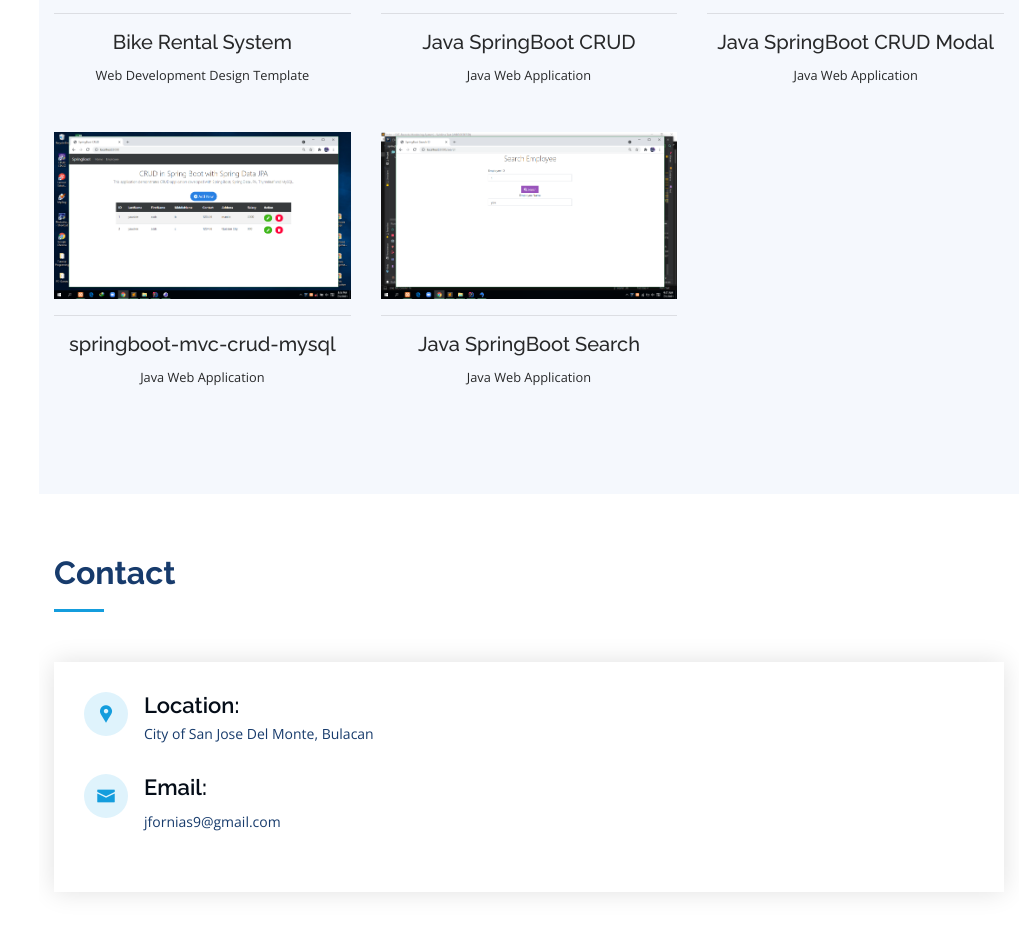
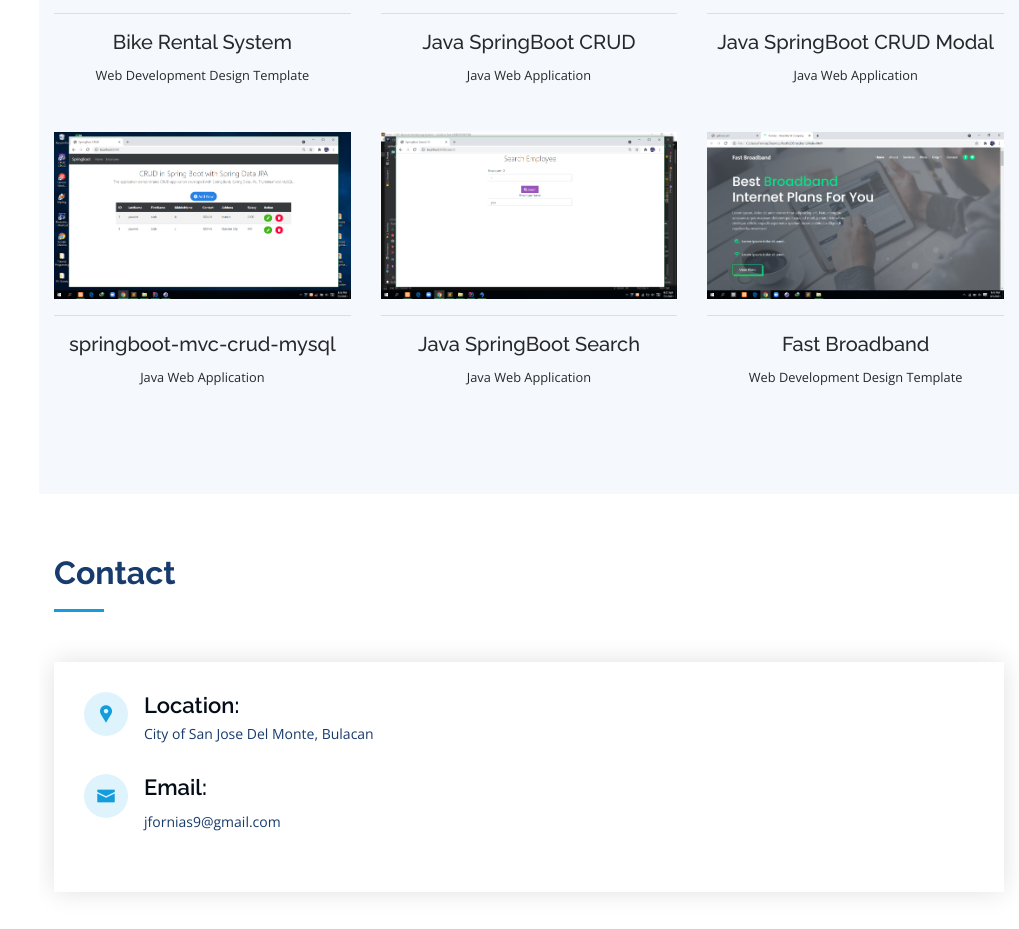
Before and after one commit to johnray10/johnray10.github.io, a plain HTML site: page index.html in a window 1280 px wide. Shown: the part 3347-4276 px from the top of the page, without its empty margins (261-1280 px from the left). Drawn offline with nearby package versions, Linux system fonts and the light colour scheme.

Commit message:
updates new

```diff
--- a/index.html
+++ b/index.html
@@ -683,6 +683,30 @@
             </div>
 
 
+             <!-- CARD #21 -->
+            <div class="col-lg-4 col-md-6 portfolio-item filter-web">
+              <div class="portfolio-wrap">
+                  <img src="file/web5.png" class="img-fluid" alt="" />
+                  <hr/>
+                  <center>
+                  <small> <h5>Fast Broadband </h5></small>
+                  <p><small> Web Development Design Template </small></p>
+                  </center>
+                  <div class="portfolio-links">
+                    <a href="file/web5.png"
+                        data-gall="portfolioGallery"
+                        class="venobox"
+                        title="Web 3">
+                      <i class="bx bx-plus"></i>
+                    </a>
+                    <a href="https://github.com/johnray10/fast-broadband"
+                        title="More Details">
+                        <i class="bx bx-link"></i>
+                      </a>
+                  </div>
+              </div>
+            </div>
+
           </div>
         </div>
       </section>
```
Also changed, not shown: file/web5.png (added), 1 other file.
